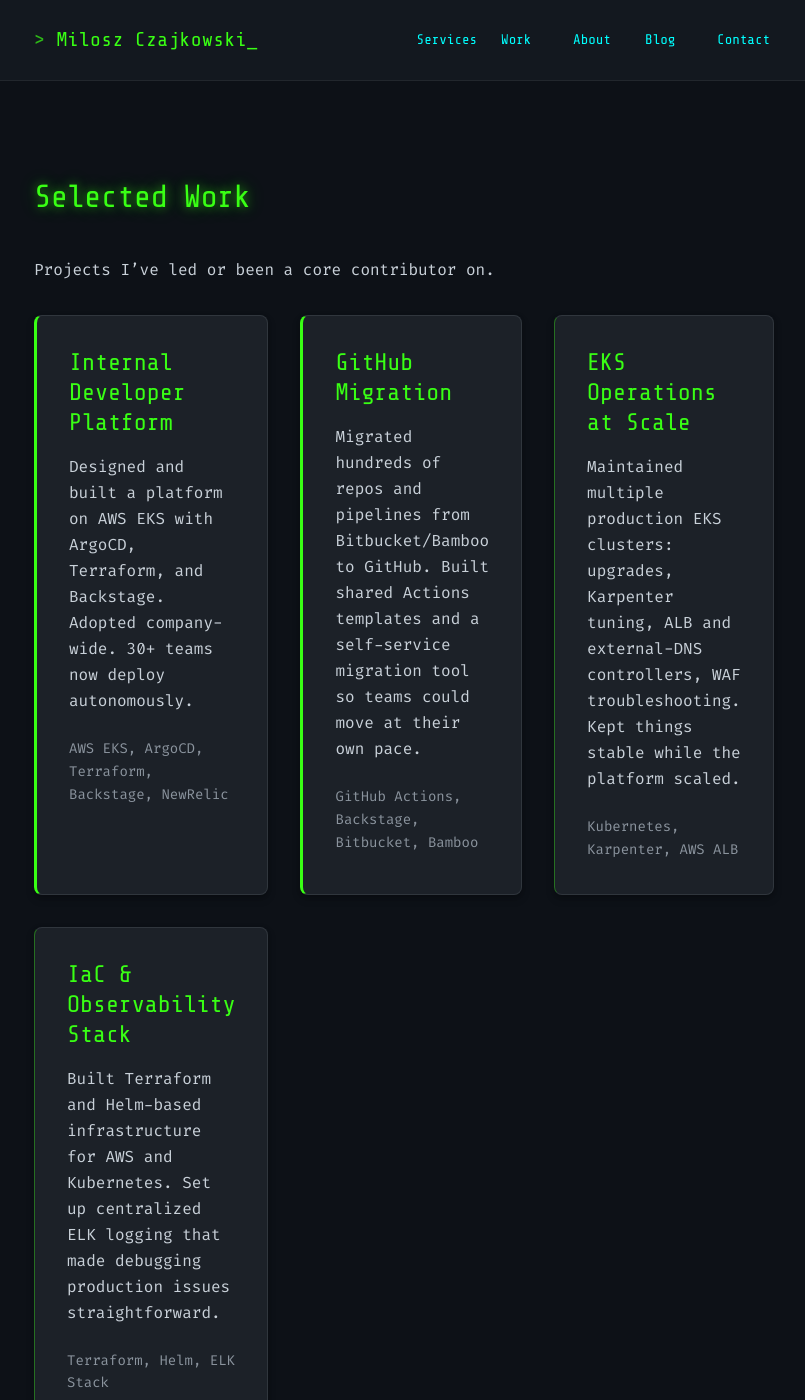
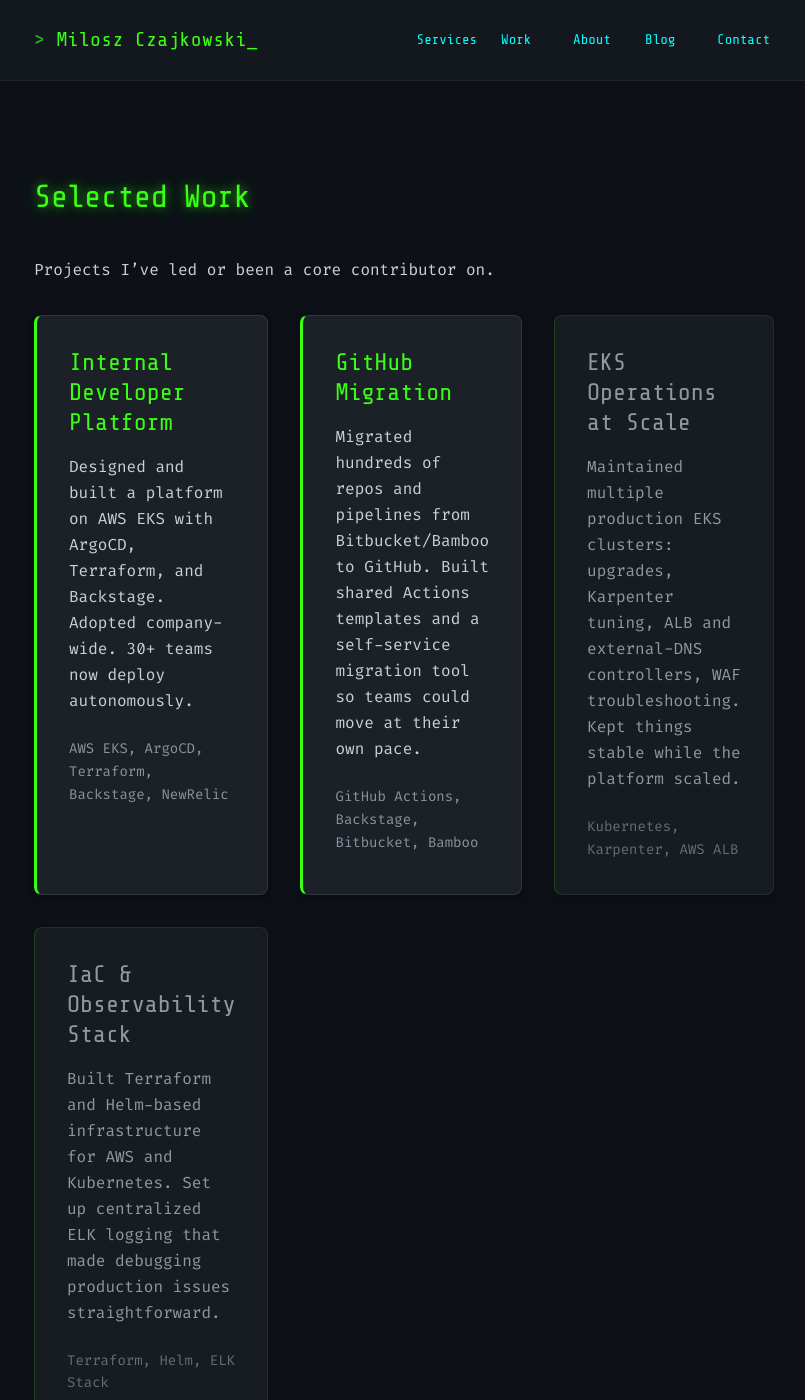
Before and after one commit to reforgeit/reforgeit.github.io, a Jekyll site: the page built from work/index.md, in a window 1280 px wide and 1400 px high. Shown: the whole window, without its empty margins (238-1043 px from the left). Built offline with Jekyll 4.4.1, drawn with Linux system fonts in a browser that asks for light colours.

Commit message:
style: make non-clickable cards visually distinct
Thinner border wasn't enough. Added muted title color and reduced
opacity so non-clickable cards are clearly secondary.

Co-Authored-By: Claude Opus 4.6 <noreply@anthropic.com>

```diff
--- a/_sass/_components.scss
+++ b/_sass/_components.scss
@@ -192,10 +192,15 @@ a.btn {
 .card--accent {
   border-left: 3px solid var(--color-primary);
 
-  // Non-clickable: thinner, muted border
+  // Non-clickable: visually subdued
   &:not([href]):not(.card--interactive) {
     border-left-width: 1px;
-    border-left-color: rgba(57, 255, 20, 0.35);
+    border-left-color: rgba(57, 255, 20, 0.25);
+    opacity: 0.7;
+
+    .card-title {
+      color: var(--text-secondary);
+    }
   }
 }
 
```
